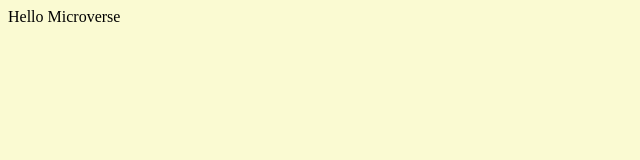
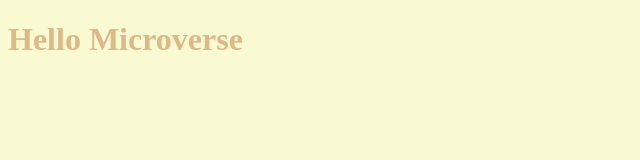
Before and after one commit to AbdulSalamAbro/hello-world, a plain HTML site: page index.html in a window 1280 px wide. Shown: the whole page, without its empty margins (0-640 px from the left). Drawn offline with Linux system fonts and the light colour scheme.

Commit message:
added heading

```diff
--- a/index.html
+++ b/index.html
@@ -7,6 +7,6 @@
     <link rel="stylesheet" href="styles.css">
 </head>
 <body>
-    Hello Microverse
+    <h1>Hello Microverse</h1>
 </body>
 </html>
```
